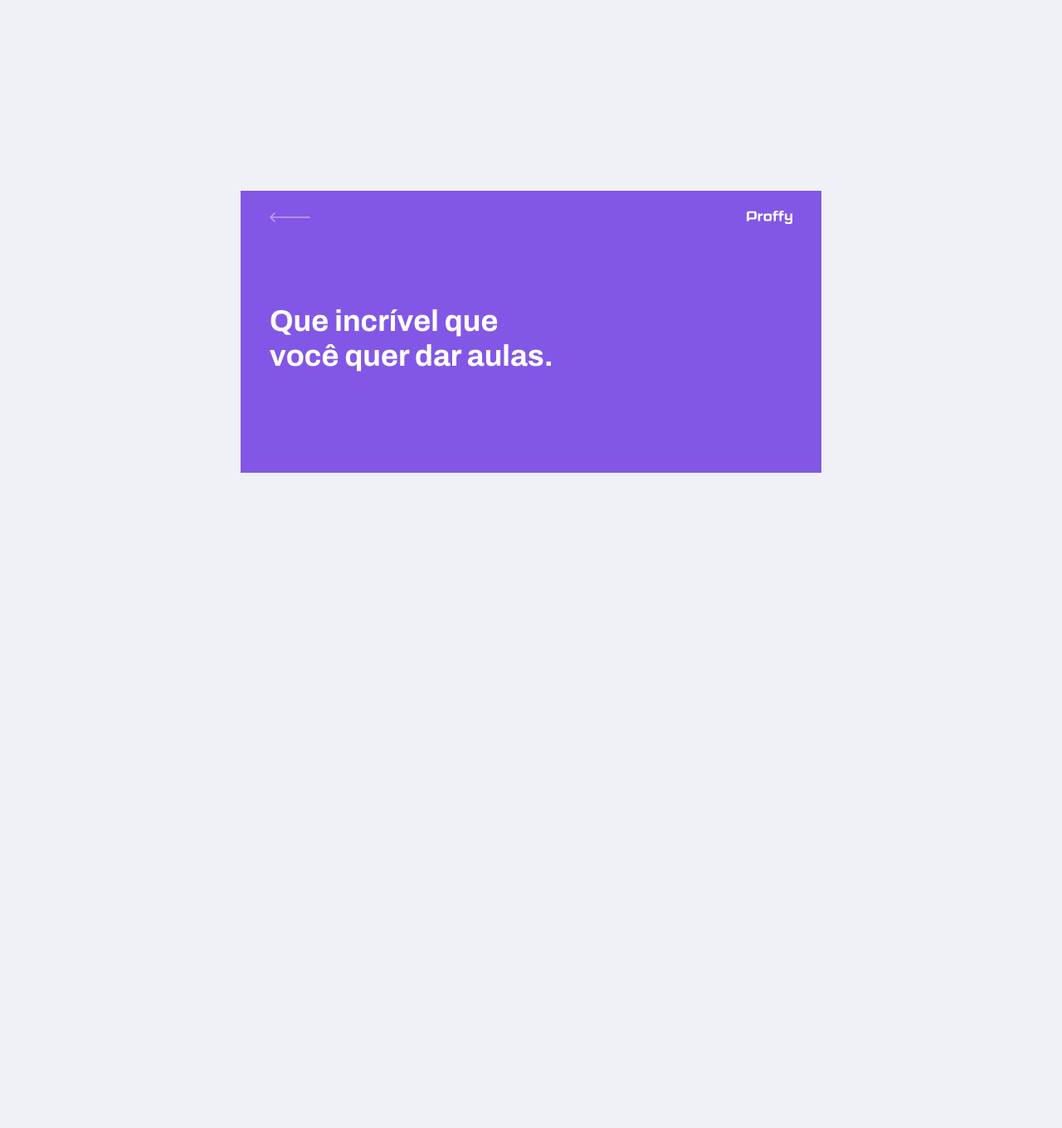
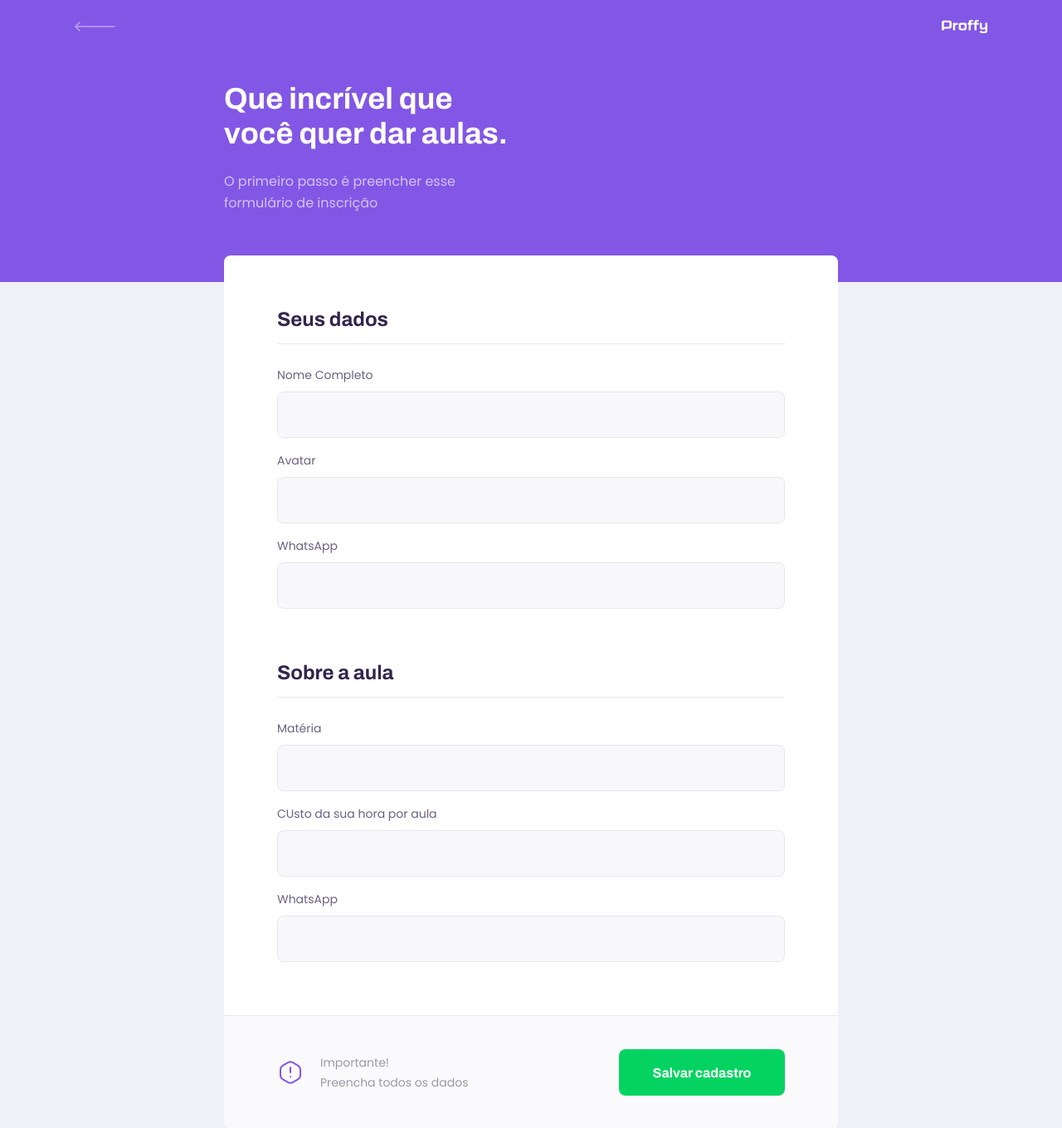
Before and after one commit to decilio4g/NextLevelWeek2, a React (Create React App) app in the folder web/: page /give-classes in a window 1280 px wide. Shown: the whole page at 83% size. Before the commit the page ends 800 px from the top, so only its background shows below. Built offline with nearby package versions, Linux system fonts and the light colour scheme.

Commit message:
estilization form

```diff
--- /dev/null
+++ b/web/src/components/Input/index.tsx
@@ -0,0 +1,19 @@
+import React, { InputHTMLAttributes } from "react";
+
+import "./styles.css";
+
+interface InputProps extends InputHTMLAttributes<HTMLInputElement> {
+  name: string;
+  label: string;
+}
+
+const Input: React.FC<InputProps> = ({ label, name, ...rest }) => {
+  return (
+    <div className="input-block">
+      <label htmlFor={name}>{label}</label>
+      <input type="text" id={name} {...rest} />
+    </div>
+  );
+};
+
+export default Input;
--- /dev/null
+++ b/web/src/components/Input/styles.css
@@ -0,0 +1,34 @@
+.input-block {
+  position: relative;
+}
+
+.input-block + .input-block {
+  margin-top: 1.4rem;
+}
+
+.input-block label {
+  font-size: 1.4rem;
+}
+
+.input-block input {
+  width: 100%;
+  height: 5.6rem;
+  margin-top: 0.8rem;
+  border-radius: 0.8rem;
+  background: var(--color-input-background);
+  border: 1px solid var(--color-line-in-white);
+  outline: 0;
+  padding: 0 1.6rem;
+  font: 1.6rem Archivo;
+}
+
+.input-block:focus-within::after {
+  width: calc(100% - 3.2rem);
+  height: 2px;
+  content: "";
+  background: var(--color-primary-light);
+  position: absolute;
+  left: 1.6rem;
+  right: 1.6rem;
+  bottom: 0;
+}
--- a/web/src/components/PageHeader/index.tsx
+++ b/web/src/components/PageHeader/index.tsx
@@ -8,9 +8,14 @@
 
 interface PageHeaderProps {
   title: string;
+  description?: string;
 }
 
-const PageHeader: React.FC<PageHeaderProps> = ({ title, children }) => {
+const PageHeader: React.FC<PageHeaderProps> = ({
+  title,
+  description,
+  children,
+}) => {
   return (
     <header className="page-header">
       <div className="top-bar-container">
@@ -22,6 +27,7 @@
 
       <div className="header-content">
         <strong>{title}</strong>
+        {description && <p>{description}</p>}
         {children}
       </div>
     </header>
--- a/web/src/components/PageHeader/styles.css
+++ b/web/src/components/PageHeader/styles.css
@@ -40,6 +40,14 @@
   color: var(--color-title-in-primary);
 }
 
+.page-header .header-content p {
+  max-width: 30rem;
+  font-size: 1.6rem;
+  line-height: 2.6rem;
+  color: var(--color-text-in-primary);
+  margin-top: 2.4rem;
+}
+
 @media (min-width: 700px) {
   .page-header {
     height: 340px;
--- a/web/src/pages/TeachList/index.tsx
+++ b/web/src/pages/TeachList/index.tsx
@@ -1,6 +1,7 @@
 import React from "react";
 
 import PageHeader from "../../components/PageHeader/index";
+import Input from "../../components/Input";
 
 import "./styles.css";
 import TeacherItem from "../../components/TeacherItem";
@@ -10,20 +11,11 @@
     <div id="page-teacher-list" className="container">
       <PageHeader title="Estes são os proffys disponíveis.">
         <form id="search-teachers">
-          <div className="input-block">
-            <label htmlFor="subject">Matéria</label>
-            <input type="text" id="subject" />
-          </div>
+          <Input name="subject" label="Máteria" />
 
-          <div className="input-block">
-            <label htmlFor="week_day">Dia da semana</label>
-            <input type="text" id="week_day" />
-          </div>
+          <Input name="week_day" label="Dia da semana" />
 
-          <div className="input-block">
-            <label htmlFor="time">Hora</label>
-            <input type="text" id="time" />
-          </div>
+          <Input type="time" name="time" label="Hora" />
         </form>
       </PageHeader>
 
--- a/web/src/pages/TeachList/styles.css
+++ b/web/src/pages/TeachList/styles.css
@@ -12,40 +12,7 @@
   color: var(--color-text-in-primary);
 }
 
-#search-teachers .input-block {
-  position: relative;
-}
 
-#search-teachers .input-block + .input-block {
-  margin-top: 1.4rem;
-}
-
-#search-teachers .input-block label {
-  font-size: 1.4rem;
-}
-
-#search-teachers .input-block input {
-  width: 100%;
-  height: 5.6rem;
-  margin-top: 0.8rem;
-  border-radius: 0.8rem;
-  background: var(--color-input-background);
-  border: 1px solid var(--color-line-in-white);
-  outline: 0;
-  padding: 0 1.6rem;
-  font: 1.6rem Archivo;
-}
-
-#search-teachers .input-block:focus-within::after {
-  width: calc(100% - 3.2rem);
-  height: 2px;
-  content: "";
-  background: var(--color-primary-light);
-  position: absolute;
-  left: 1.6rem;
-  right: 1.6rem;
-  bottom: 0;
-}
 
 #page-teacher-list main {
   margin: 3.2rem auto;
--- a/web/src/pages/TeacherForm/index.tsx
+++ b/web/src/pages/TeacherForm/index.tsx
@@ -1,11 +1,49 @@
 import React from "react";
 
 import PageHeader from "../../components/PageHeader/index";
+import Input from "../../components/Input";
+
+import warningIcon from "../../assets/images/icons/warning.svg";
+
+import "./styles.css";
 
 const TeacherForm: React.FC = () => {
   return (
     <div id="page-teacher-form" className="container">
-      <PageHeader title="Que incrível que você quer dar aulas." />
+      <PageHeader
+        title="Que incrível que você quer dar aulas."
+        description="O primeiro passo é preencher esse formulário de inscrição"
+      />
+
+      <main>
+        <fieldset>
+          <legend>Seus dados</legend>
+          <Input name="name" label="Nome Completo" />
+
+          <Input name="avatar" label="Avatar" />
+
+          <Input name="whatsapp" label="WhatsApp" />
+        </fieldset>
+
+        <fieldset>
+          <legend>Sobre a aula</legend>
+          <Input name="subject" label="Matéria" />
+
+          <Input name="cost" label="CUsto da sua hora por aula" />
+
+          <Input name="whatsapp" label="WhatsApp" />
+        </fieldset>
+
+        <footer>
+          <p>
+            <img src={warningIcon} alt="Aviso important" />
+            Importante! <br />
+            Preencha todos os dados
+          </p>
+
+          <button type="button">Salvar cadastro</button>
+        </footer>
+      </main>
     </div>
   );
 };
--- /dev/null
+++ b/web/src/pages/TeacherForm/styles.css
@@ -0,0 +1,111 @@
+#page-teacher-form {
+  width: 100vw;
+  height: 100vh;
+}
+
+#page-teacher-from .page-header .header-content {
+  margin-bottom: 6.4rem;
+}
+
+#page-teacher-form main {
+  background: var(--color-box-base);
+  width: 100%;
+  max-width: 74rem;
+  border-radius: 0.8rem;
+  margin: -3.2rem auto 3.2rem;
+  padding-top: 6.4rem;
+  overflow: hidden;
+}
+
+#page-teacher-form main fieldset {
+  border: 0;
+  padding: 0 2.4rem;
+}
+
+#page-teacher-form main fieldset + fieldset {
+  margin-top: 6.4rem;
+}
+
+#page-teacher-form main fieldset legend {
+  font: 700 2.4rem Archivo;
+  color: var(--color-text-title);
+  margin-bottom: 2.4rem;
+  display: flex;
+  align-items: center;
+  justify-content: space-between;
+  width: 100%;
+  padding-bottom: 1.6rem;
+  border-bottom: 1px solid var(--color-line-in-white);
+}
+
+#page-teacher-form main footer {
+  padding: 4rem 2.4rem;
+  background: var(--color-box-footer);
+  border-top: 1px solid var(--color-line-in-white);
+  margin-top: 6.4rem;
+}
+
+#page-teacher-form main footer p {
+  display: flex;
+  align-items: center;
+  justify-content: center;
+  font-size: 1.4rem;
+  line-height: 2.4rem;
+  color: var(--color-text-complement);
+}
+
+#page-teacher-form main footer p img {
+  margin-right: 2rem;
+}
+
+#page-teacher-form main footer button {
+  width: 100%;
+  height: 5.6rem;
+  background: var(--color-secundary);
+  color: var(--color-button-text);
+  border: 0;
+  border-radius: 0.8rem;
+  cursor: pointer;
+  font: 700 1.6rem Archivo;
+  display: flex;
+  align-items: center;
+  justify-content: center;
+  text-decoration: none;
+  transition: background-color 0.2s;
+  margin-top: 3.2rem;
+  outline: none;
+}
+
+#page-teacher-form main footer button:hover {
+  background: var(--color-secundary-dark);
+}
+
+@media (min-width: 700px) {
+  #page-teacher-form {
+    max-width: 100vw;
+  }
+
+  #page-teacher-form .page-header .header-content {
+    margin-bottom: 0;
+  }
+
+  #page-teacher-form main fieldset {
+    padding: 0 6.4rem;
+  }
+
+  #page-teacher-form main footer {
+    padding: 4rem 6.4rem;
+    display: flex;
+    align-items: center;
+    justify-content: space-between;
+  }
+
+  #page-teacher-form main footer p {
+    justify-content: space-between;
+  }
+
+  #page-teacher-form main footer button {
+    width: 20rem;
+    margin-top: 0;
+  }
+}
```
